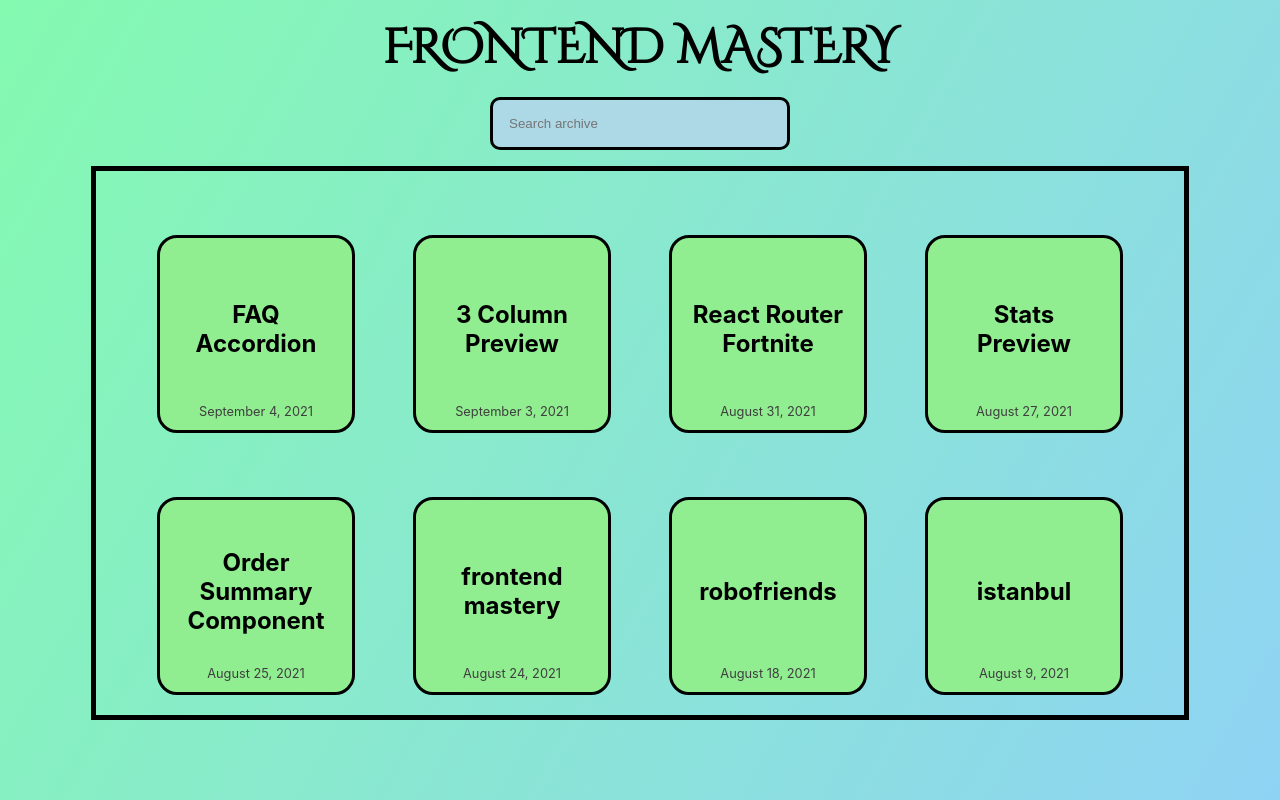
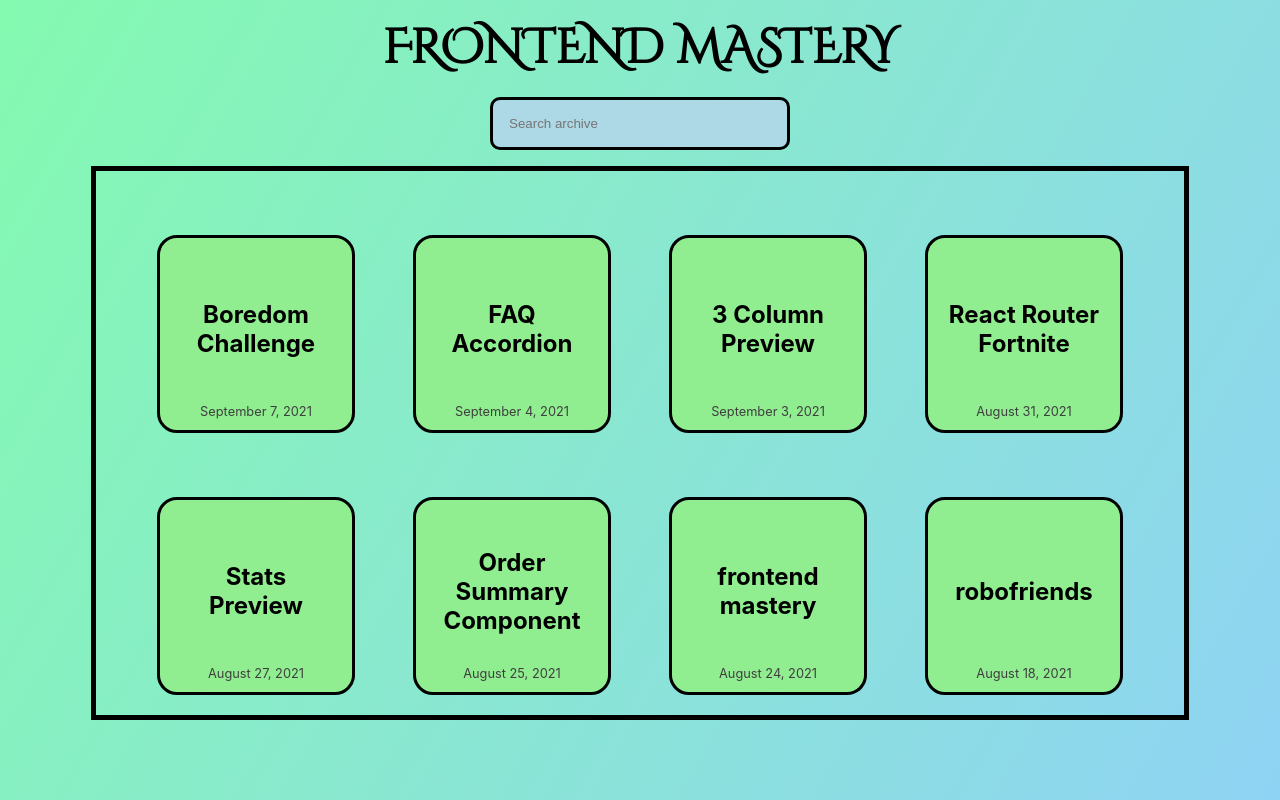
Before and after one commit to rodelcdavid/frontend-mastery, a React (Create React App) app: page / in a window 1280 px wide. Built offline with nearby package versions, Linux system fonts and the light colour scheme.

Commit message:
added bd boredom challenge to archivelist

```diff
--- a/src/archiveList.js
+++ b/src/archiveList.js
@@ -109,6 +109,13 @@
     title: 'FAQ Accordion',
     date: 'September 4, 2021',
     link: 'https://rodelcdavid.github.io/archive-ui-practice/files/faq-accordion'
+},
+
+{
+    id: 17,
+    title: 'Boredom Challenge',
+    date: 'September 7, 2021',
+    link: 'https://rodelcdavid.github.io/boredom-challenge/'
 }
 
 ];
```
